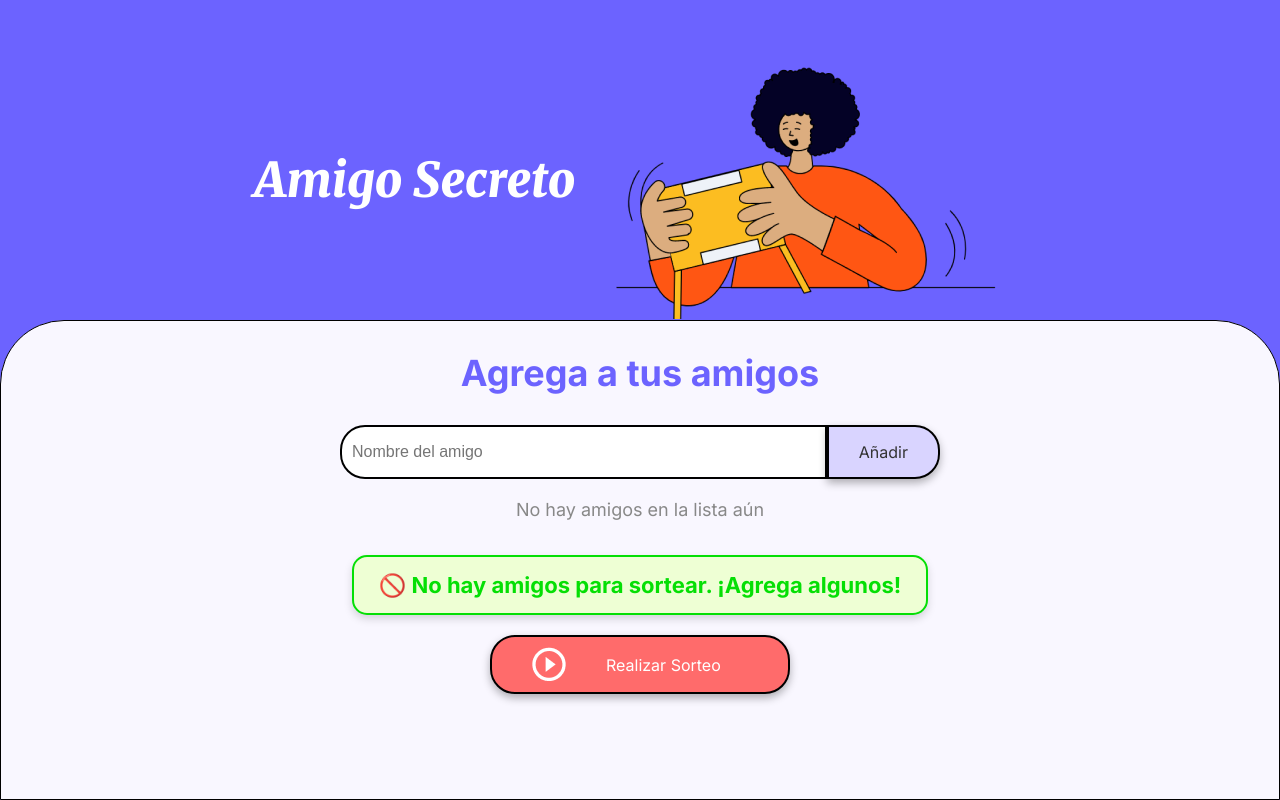
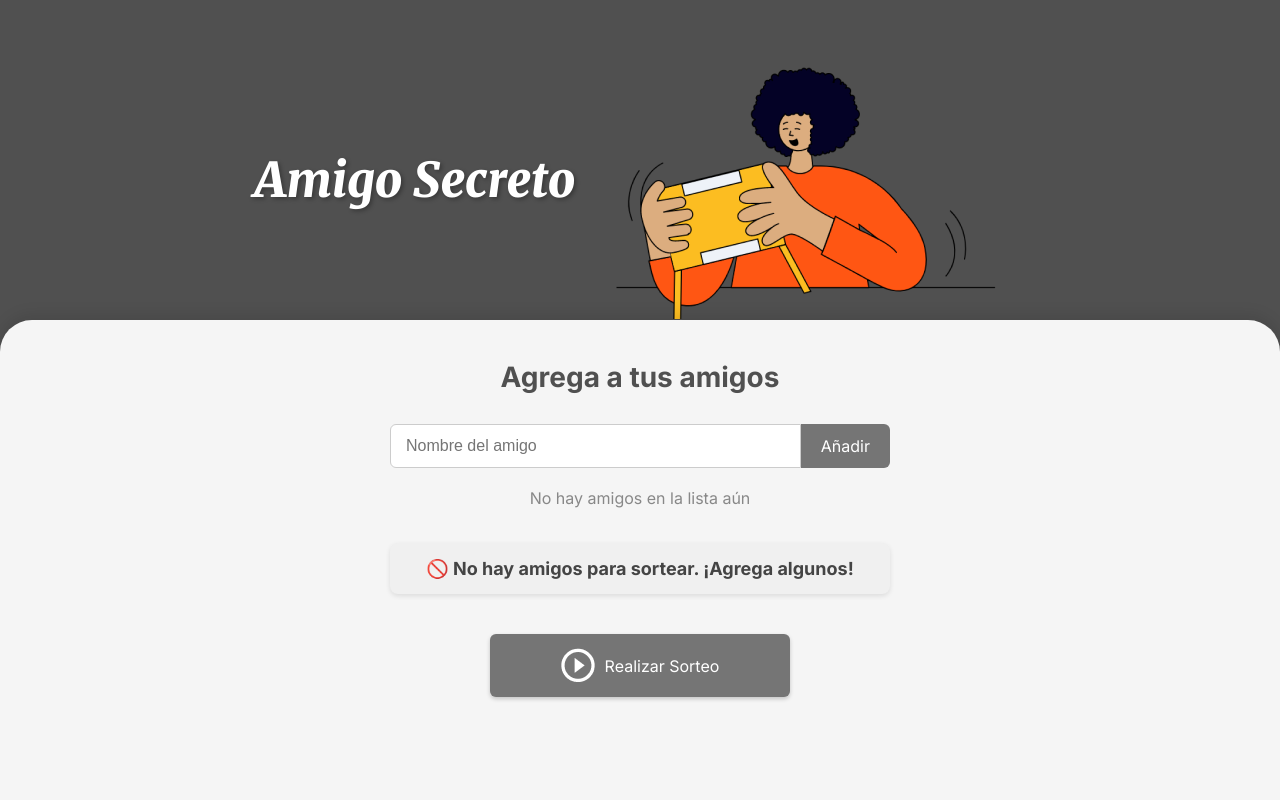
Before and after one commit to RaqDxs/amigoSecreto, a plain HTML site: page index.html in a window 1280 px wide. Both pictures are taken after a click on the button "Realizar Sorteo". Drawn offline with Linux system fonts and the light colour scheme.

Commit message:
Nuevo CSS

```diff
--- a/style.css
+++ b/style.css
@@ -1,10 +1,10 @@
 :root {
-    --color-primary: #4B69FD;
-    --color-secondary: #FFF9EB;
-    --color-tertiary: #C4C4C4;
-    --color-button: #fe652b;
-    --color-button-hover: #e55720;
-    --color-text: #444444;
+    --color-primary: #505050;      /* Gris oscuro como color principal */
+    --color-secondary: #F5F5F5;    /* Gris muy claro para el fondo */
+    --color-tertiary: #E0E0E0;     /* Gris claro para elementos secundarios */
+    --color-button: #757575;       /* Gris medio para botones */
+    --color-button-hover: #606060; /* Gris un poco más oscuro para hover */
+    --color-text: #333333;         /* Casi negro para texto */
     --color-white: #FFFFFF;
 }
 
@@ -21,6 +21,7 @@ body {
     display: flex;
     justify-content: center;
     align-items: center;
+    font-family: "Inter", sans-serif;
 }
 
 .main-content {
@@ -43,13 +44,13 @@ body {
 .input-section {
     flex: 60%;
     background-color: var(--color-secondary);
-    border: 1px solid #000;
-    border-radius: 64px 64px 0 0;
+    border-radius: 32px 32px 0 0;
     display: flex;
     flex-direction: column;
     align-items: center;
-    padding: 20px;
+    padding: 30px 20px;
     width: 100%;
+    box-shadow: 0 -5px 15px rgba(0, 0, 0, 0.1);
 }
 
 /* Títulos */
@@ -59,14 +60,15 @@ body {
     font-weight: 900;
     font-style: italic;
     color: var(--color-white);
+    text-shadow: 2px 2px 4px rgba(0, 0, 0, 0.3);
 }
 
 .section-title {
     font-family: "Inter", serif;
-    font-size: 36px;
+    font-size: 28px;
     font-weight: 700;
     color: var(--color-primary);
-    margin: 10px 0;
+    margin: 10px 0 20px;
     text-align: center;
 }
 
@@ -75,54 +77,50 @@ body {
     display: flex;
     justify-content: center;
     width: 100%;
-    max-width: 600px;
-    margin-top: 20px;
+    max-width: 500px;
+    margin-top: 10px;
 }
 
 .input-name {
     width: 100%;
-    padding: 10px;
-    border: 2px solid #000;
-    border-radius: 25px 0 0 25px;
+    padding: 12px 15px;
+    border: 1px solid #ccc;
+    border-radius: 6px 0 0 6px;
     font-size: 16px;
+    transition: all 0.3s ease;
+}
+
+.input-name:focus {
+    outline: none;
+    border-color: var(--color-primary);
+    box-shadow: 0 0 5px rgba(80, 80, 80, 0.3);
 }
 
 .button-container {
     width: 300px;
+    display: flex;
     justify-content: center;
-}
-
-/* Estilos de entrada de texto */
-.input-title {
-    flex: 1;
-    padding: 10px 15px;
-    font-size: 16px;
-    border: 2px solid #333;
-    border-right: none;
-    border-radius: 25px 0 0 25px;
-    font-family: "Merriweather", serif;
-    box-shadow: 0 4px 8px rgba(0, 0, 0, 0.3);
+    margin-top: 20px;
 }
 
 /* Estilos de botón */
 button {
-    padding: 15px 30px;
+    padding: 12px 20px;
     font-family: "Inter", sans-serif;
     font-size: 16px;
-    border: 2px solid #000;
-    border-radius: 25px;
-    box-shadow: 0 4px 8px rgba(0, 0, 0, 0.3);
+    border: none;
     cursor: pointer;
+    transition: all 0.3s ease;
 }
 
 .button-add {
-    background-color: var(--color-tertiary);
-    color: var(--color-text);
-    border-radius: 0 25px 25px 0;
+    background-color: var(--color-button);
+    color: var(--color-white);
+    border-radius: 0 6px 6px 0;
 }
 
 .button-add:hover {
-    background-color: #a1a1a1;
+    background-color: var(--color-button-hover);
 }
 
 /* Listas */
@@ -130,75 +128,54 @@ ul {
     list-style-type: none;
     color: var(--color-text);
     font-family: "Inter", sans-serif;
-    font-size: 18px;
+    font-size: 16px;
     margin: 20px 0;
+    width: 100%;
+    max-width: 500px;
+}
+
+.name-list li {
+    background-color: var(--color-tertiary);
+    margin: 8px 0;
+    padding: 10px 15px;
+    border-radius: 6px;
+    box-shadow: 0 1px 3px rgba(0,0,0,0.1);
 }
 
 .result-list {
     margin-top: 15px;
-    color: #05DF05;
-    font-size: 22px;
+    color: #444;
+    font-size: 18px;
     font-weight: bold;
     text-align: center;
+}
+
+.result-list li {
+    background-color: #f0f0f0;
+    padding: 15px;
+    border-radius: 8px;
+    box-shadow: 0 2px 5px rgba(0,0,0,0.1);
 }
 
 /* Botón de sortear título */
 .button-draw {
     display: flex;
     align-items: center;
+    justify-content: center;
     width: 100%;
-    padding: 10px 40px;
+    padding: 14px 20px;
     color: var(--color-white);
     background-color: var(--color-button);
     font-size: 16px;
+    border-radius: 6px;
+    box-shadow: 0 2px 4px rgba(0,0,0,0.2);
 }
 
 .button-draw img {
-    margin-right: 40px;
+    margin-right: 10px;
 }
 
 .button-draw:hover {
     background-color: var(--color-button-hover);
+    transform: translateY(-2px);
 }
-
-:root {
-    --color-primary: #6C63FF;       /* Cambio a un tono morado más moderno */
-    --color-secondary: #F9F7FF;     /* Un fondo más suave */
-    --color-tertiary: #D9D4FF;      /* Tono complementario al primario */
-    --color-button: #FF6B6B;        /* Botón más vibrante */
-    --color-button-hover: #FF5252;  /* Hover más intenso */
-    --color-text: #333333;          /* Texto ligeramente más oscuro */
-    --color-white: #FFFFFF;
-}
-
-/* Añadir transiciones suaves */
-button, .input-name {
-    transition: all 0.3s ease;
-}
-
-/* Mejorar la lista de amigos */
-.name-list li {
-    background-color: var(--color-tertiary);
-    margin: 8px 0;
-    padding: 10px 15px;
-    border-radius: 12px;
-    width: 100%;
-    max-width: 500px;
-    box-shadow: 0 2px 4px rgba(0,0,0,0.1);
-}
-
-/* Mejorar el resultado */
-.result-list li {
-    background-color: #EEFFD4;
-    border: 2px solid #05DF05;
-    padding: 15px 25px;
-    border-radius: 15px;
-    box-shadow: 0 4px 8px rgba(0,0,0,0.15);
-}
-
-/* Mejorar el input */
-.input-name:focus {
-    outline: none;
-    border-color: var(--color-primary);
-    box-shadow: 0 0 8px rgba(108, 99, 255, 0.5);
-}
```
